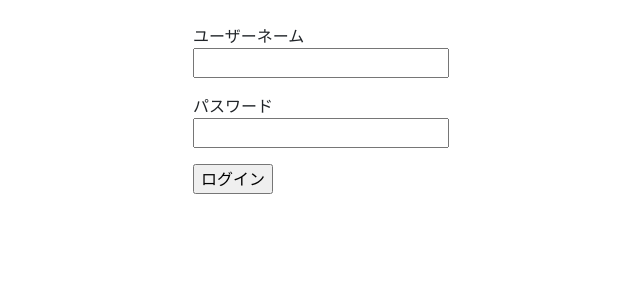
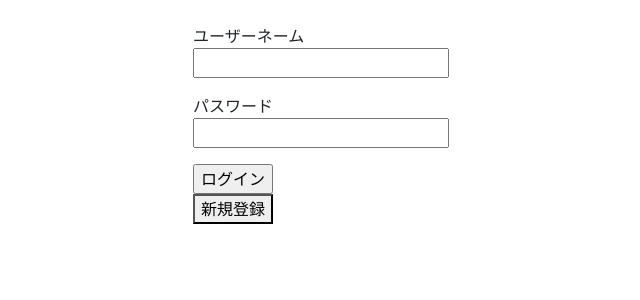
Before and after one commit to yasuaki640/portfolio_20190325, a PHP site: page /login.php in a window 1280 px wide. Shown: the top 300 px of the page, without its empty margins (287-927 px from the left). Run offline with PHP 8.4, Linux system fonts and the light colour scheme; some libraries are stand-ins or nearby versions.

Commit message:
ログイン画面から新規登録画面へリンクを作成

```diff
--- a/login.php
+++ b/login.php
@@ -6,6 +6,8 @@
             <p>パスワード<input type="password" name="password"></p>
             <input type="submit" value="ログイン">
         </form>
+        <button onclick="location.href='./input_user_info.php">新規登録</button>
     </div>
 
+
 <?php require_once(dirname(__FILE__) . '/layouts/footer.php') ?>
```
